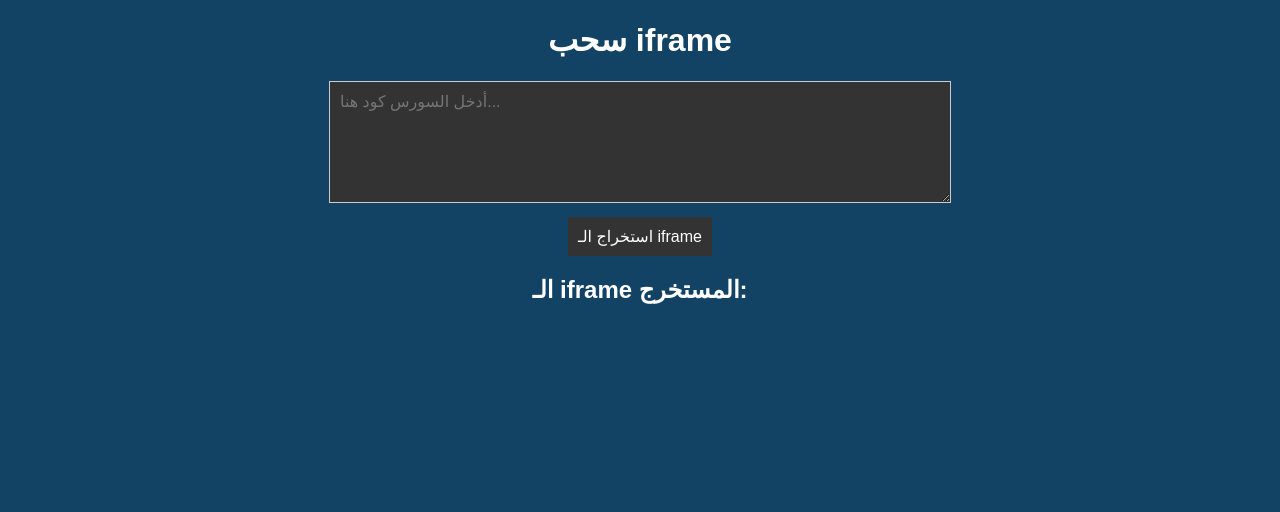
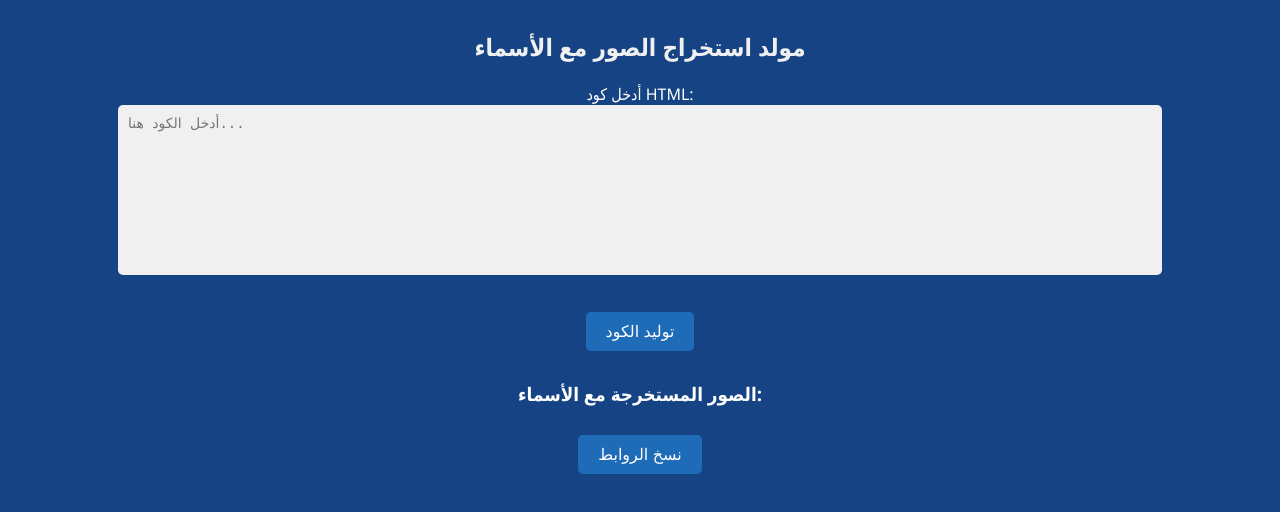
Before and after one commit to mazenghannam16/iframe_code, a plain HTML site: page index.html in a window 1280 px wide. Drawn offline with Linux system fonts and the light colour scheme.

Commit message:
Update index.html

```diff
--- a/index.html
+++ b/index.html
@@ -3,110 +3,130 @@
 <head>
     <meta charset="UTF-8">
     <meta name="viewport" content="width=device-width, initial-scale=1.0">
-    <title>استخراج الـ iframe مع رابط ونسخه</title>
+    <title>مولد استخراج الصور مع الأسماء</title>
     <style>
         body {
-            background-color: #124364; /* اللون المطلوب للخلفية */
+            font-family: 'Segoe UI', Tahoma, Geneva, Verdana, sans-serif;
+            background-color: #164384;
             color: white;
-            font-family: 'Cairo', sans-serif; /* خط عربي عريض */
+            margin: 0;
+            padding: 0;
             text-align: center;
         }
-        h1, h2 {
-            font-weight: bold; /* جعل العنوان عريض */
+        h2 {
+            margin-top: 30px;
+            font-size: 24px;
+            color: #f0f0f0;
         }
-        .iframe-container {
-            border: 2px solid #ccc;
+        textarea {
             padding: 10px;
-            margin-top: 20px;
+            font-size: 14px;
             width: 80%;
-            max-width: 600px;
-            background-color: #222; /* خلفية داكنة للمحتوى */
-            color: white; /* جعل النص داخل الإطار باللون الأبيض */
-        }
-        .iframe-container iframe {
-            width: 100%;
-            height: 400px;
+            height: 150px;
+            border-radius: 5px;
+            border: none;
+            resize: none;
+            background-color: #f0f0f0;
+            color: #333;
         }
         button {
-            margin-top: 10px;
-            padding: 10px;
-            font-size: 16px;
-            background-color: #333;
+            background-color: #1e6bb8;
             color: white;
             border: none;
+            padding: 10px 20px;
+            border-radius: 5px;
+            font-size: 16px;
+            margin-top: 10px;
             cursor: pointer;
         }
         button:hover {
-            background-color: #555;
+            background-color: #155b8a;
         }
-        textarea {
+        #output {
+            margin-top: 30px;
+        }
+        .output-item {
+            margin: 10px 0;
+            padding: 10px;
+            background-color: #1c4a7c;
+            border-radius: 8px;
+            border: 1px solid #f0f0f0;
+            text-align: left;
             width: 80%;
-            max-width: 600px;
-            height: 100px;
-            font-family: 'Cairo', sans-serif;
-            font-size: 16px;
-            color: white;
-            background-color: #333;
-            border: 1px solid #ccc;
-            padding: 10px;
+            margin-left: auto;
+            margin-right: auto;
         }
-        a {
-            color: #1E90FF;
+        .output-item button {
+            background-color: #4caf50;
+            margin-top: 5px;
+        }
+        .output-item button:hover {
+            background-color: #45a049;
+        }
+        .output-item span {
+            display: block;
+            margin-bottom: 5px;
+            color: #f0f0f0;
+            font-weight: bold;
         }
     </style>
 </head>
 <body>
-    <h1>سحب iframe</h1>
+    <h2>مولد استخراج الصور مع الأسماء</h2>
+    <label for="htmlCode">أدخل كود HTML:</label><br>
+    <textarea id="htmlCode" placeholder="أدخل الكود هنا..."></textarea><br><br>
+    <button onclick="extractImages()">توليد الكود</button>
 
-    <!-- مربع نص لإدخال السورس كود -->
-    <textarea id="sourceCode" placeholder="أدخل السورس كود هنا..."></textarea>
-    <br>
-    <button onclick="extractIframe()">استخراج الـ iframe</button>
-
-    <h2>الـ iframe المستخرج:</h2>
-    <div id="result"></div>
+    <div id="output">
+        <h3>الصور المستخرجة مع الأسماء:</h3>
+        <div id="imageList"></div>
+        <button onclick="copyAll()">نسخ الروابط</button>
+    </div>
 
     <script>
-        function extractIframe() {
-            // الحصول على السورس كود المدخل
-            var sourceCode = document.getElementById('sourceCode').value;
+        function extractImages() {
+            const htmlCode = document.getElementById("htmlCode").value;
+            const imageList = document.getElementById("imageList");
+            imageList.innerHTML = '';  // Clear previous results
 
-            // استخدام تعبير منتظم لاستخراج الـ iframe
-            var iframeRegex = /<iframe[^>]*src=["']([^"']+)["'][^>]*><\/iframe>/g;
-            var result = '';
-            var match;
+            // Regular expression to find image URLs (JPG, PNG) and team names
+            const regex = /<div class="fareq">\s*<div class="Imagee"><img[^>]*src="([^"]*\.(jpg|png))"[^>]*>.*?<div class="asm">([^<]+)<\/div>/g;
+            let match;
 
-            // البحث عن كل الـ iframe في السورس كود
-            while ((match = iframeRegex.exec(sourceCode)) !== null) {
-                var iframeSrc = match[1]; // استخراج الرابط داخل الـ iframe
+            while ((match = regex.exec(htmlCode)) !== null) {
+                const imgUrl = match[1];
+                const teamName = match[3];
+                const listItem = document.createElement("div");
+                listItem.classList.add("output-item");
 
-                // إضافة الـ iframe في مستطيل مع رابط النسخ
-                result += `
-                    <div class="iframe-container">
-                        <iframe src="${iframeSrc}" frameborder="0"></iframe>
-                        <p>رابط الـ iframe: <a href="${iframeSrc}" target="_blank">${iframeSrc}</a></p>
-                        <button onclick="copyLink('${iframeSrc}')">نسخ الرابط</button>
-                    </div>
-                `;
-            }
+                const text = `${teamName}: ${imgUrl}`;
+                const span = document.createElement("span");
+                span.textContent = text;
 
-            // عرض النتيجة في العنصر
-            if (result) {
-                document.getElementById('result').innerHTML = result;
-            } else {
-                document.getElementById('result').innerHTML = '<p>لا يوجد iframe في السورس كود المدخل.</p>';
+                const copyButton = document.createElement("button");
+                copyButton.textContent = "نسخ الرابط";
+                copyButton.onclick = () => copyText(imgUrl);
+
+                listItem.appendChild(span);
+                listItem.appendChild(copyButton);
+                imageList.appendChild(listItem);
             }
         }
 
-        // دالة لنسخ الرابط إلى الحافظة
-        function copyLink(link) {
-            var tempInput = document.createElement('input');
-            tempInput.value = link;
-            document.body.appendChild(tempInput);
-            tempInput.select();
+        function copyText(text) {
+            const textArea = document.createElement("textarea");
+            textArea.value = text;
+            document.body.appendChild(textArea);
+            textArea.select();
             document.execCommand('copy');
-            document.body.removeChild(tempInput);
+            document.body.removeChild(textArea);
             alert('تم نسخ الرابط!');
+        }
+
+        function copyAll() {
+            const allLinks = [...document.querySelectorAll('#imageList .output-item')];
+            const allText = allLinks.map(item => item.textContent).join('\n');
+            copyText(allText);
         }
     </script>
 </body>
```
